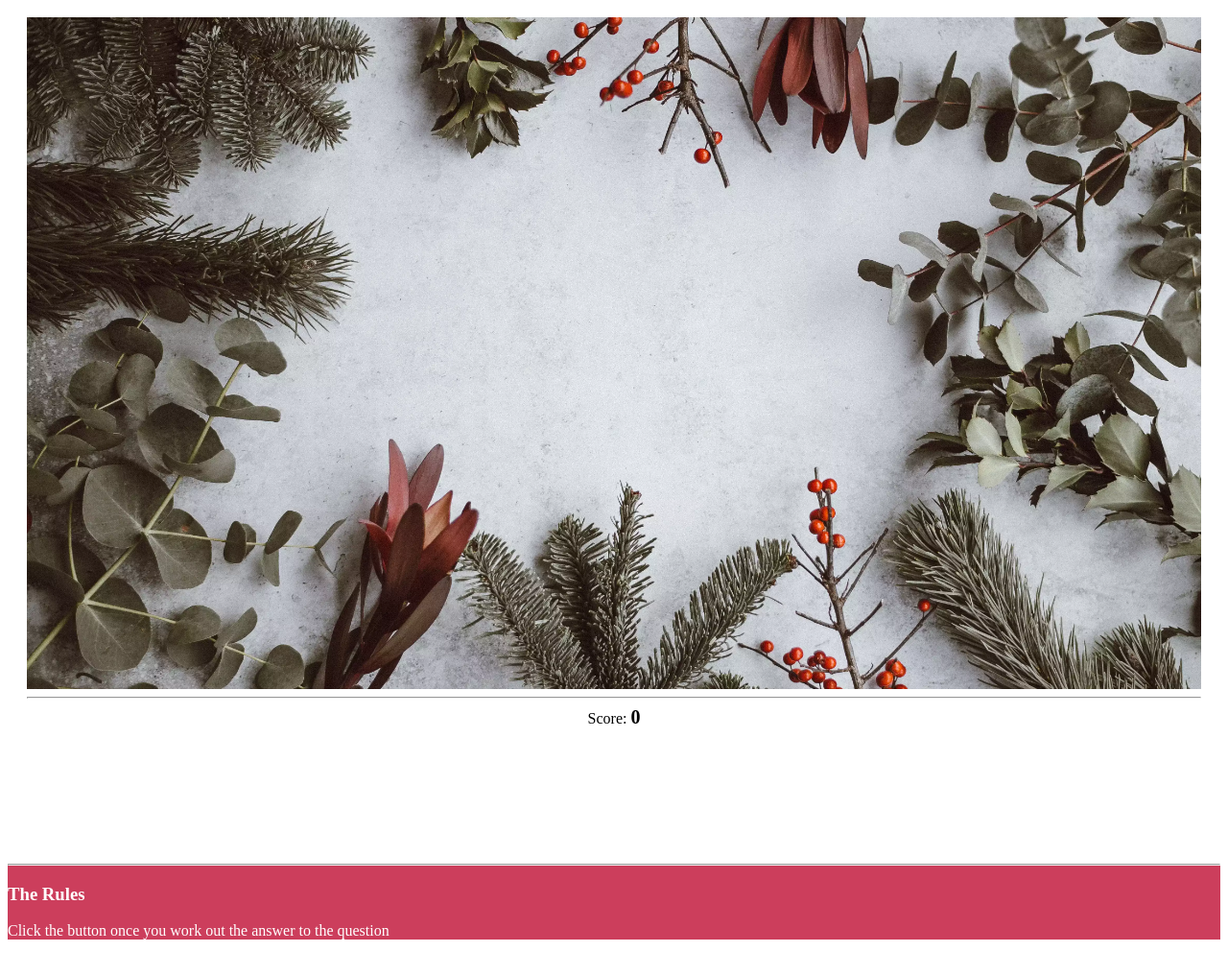
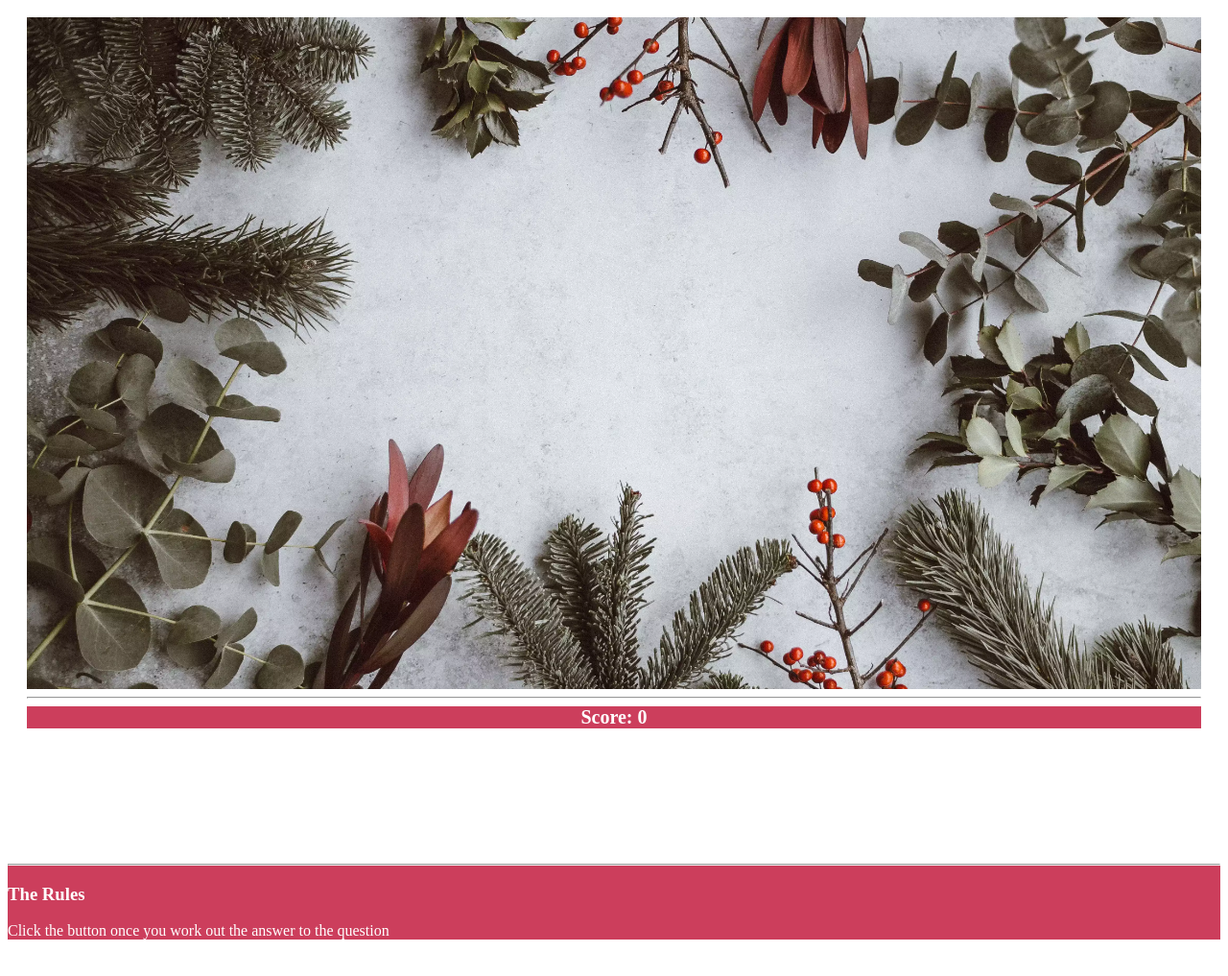
Before and after one commit to creepersguitar/CodeInstitute-Project-2, a plain HTML site: page index.html in a window 1280 px wide. Shown: the part 71-1088 px from the top of the page at 96% size. Drawn offline with Linux system fonts and the light colour scheme.

Commit message:
removed favicon logo, added more styling to id=score

```diff
--- a/assets/css/style.css
+++ b/assets/css/style.css
@@ -58,6 +58,8 @@ button:hover {
 #score {
     font-size: 20px;
     font-weight: bold;
+    background-color: #cc3e5c;
+    color: #fff;
 }
 
 #play-Again {
--- a/index.html
+++ b/index.html
@@ -34,13 +34,11 @@
             <button id="Answer5" onclick="check(4)"></button>
             </div>
             <hr>
-            <div id="play-score">
-            <div>Score: <span id="score">0</span></div>
+            <div id="score">Score: <span>0</span></div>
             <div id="play-Again">
                 <p>Would you like to play again?</p>
                 <button onclick="endOption(0)">Yes</button>
                 <button onclick="endOption(1)">No</button>
-            </div>
             </div>
         </div>
     </main>
```
Also changed, not shown: assets/favicon/android-chrome-192x192.png (deleted), assets/favicon/android-chrome-512x512.png (deleted), assets/favicon/apple-touch-icon.png (deleted), assets/favicon/favicon-16x16.png (deleted), assets/favicon/favicon-32x32.png (deleted), assets/favicon/favicon.ico (deleted), assets/favicon/site.webmanifest (deleted).
